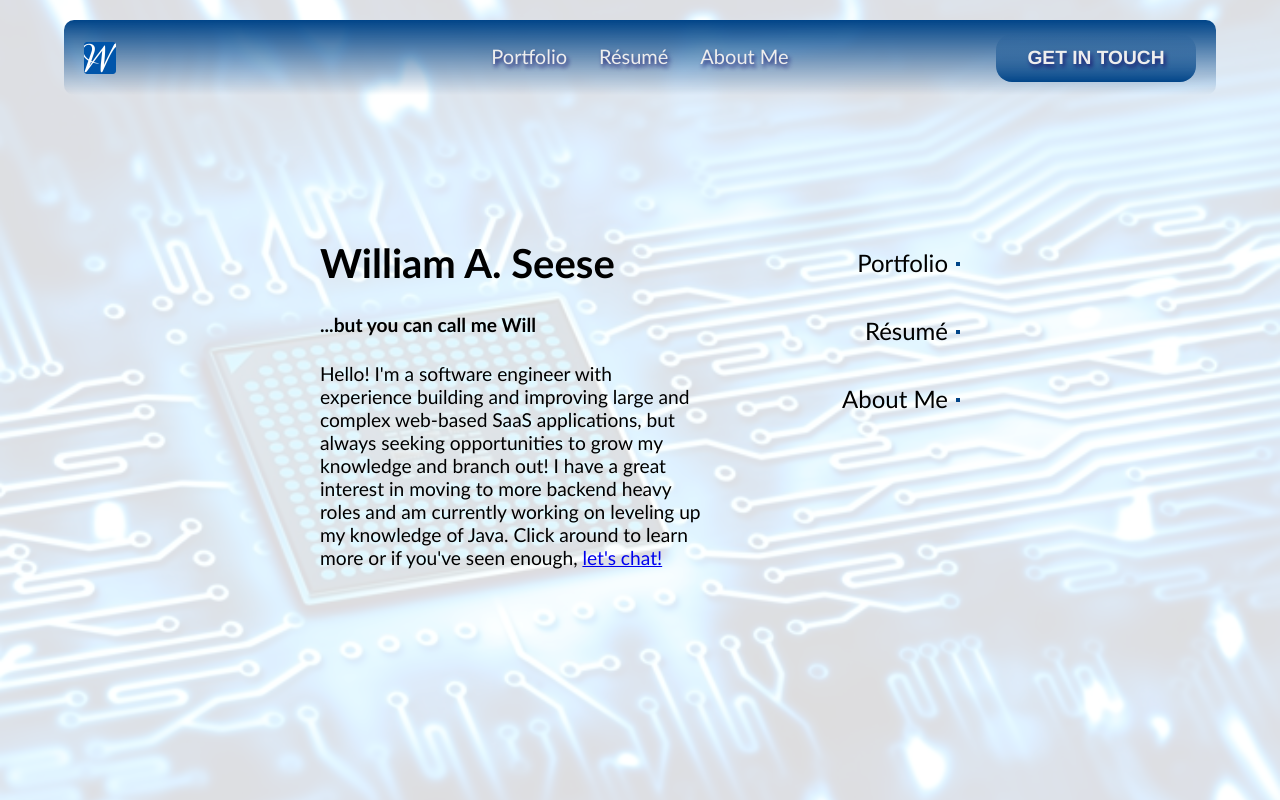
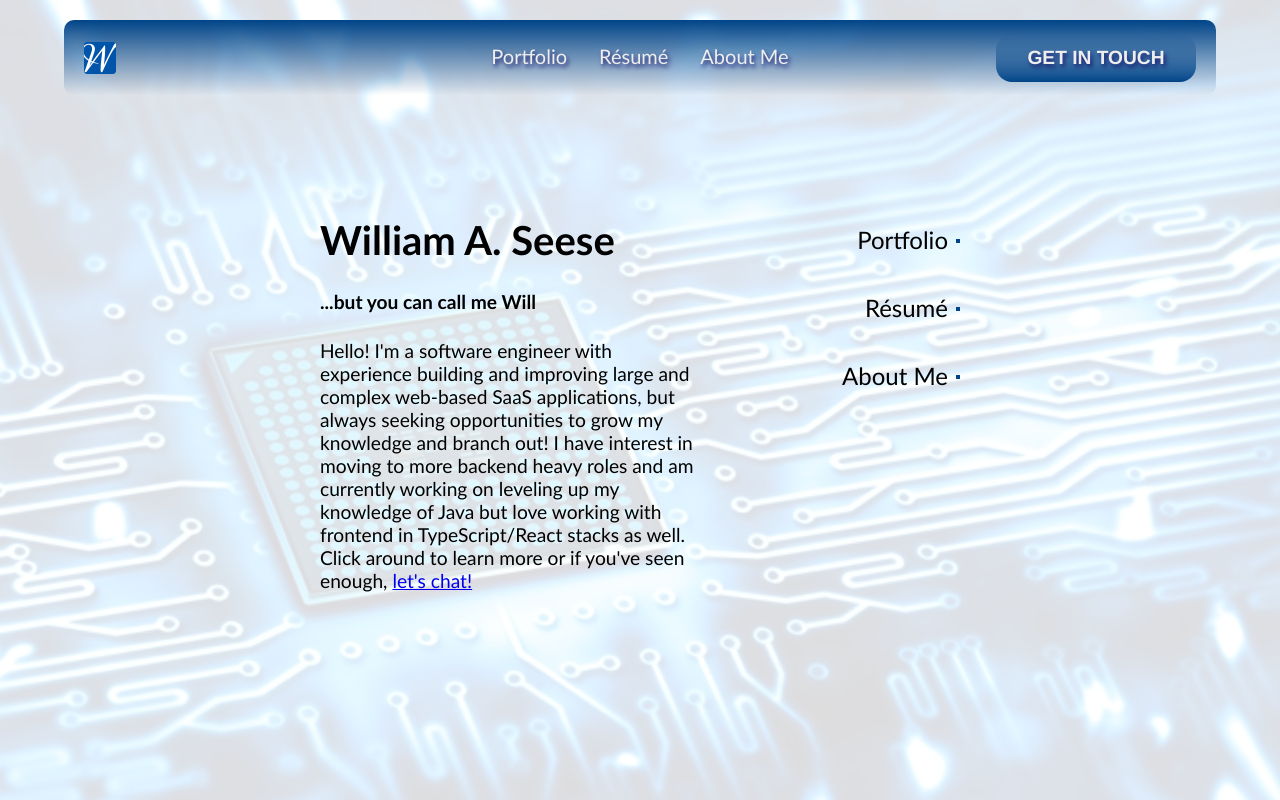
Before and after one commit to willxj36/Interactive-Resume, a React app: page / in a window 1280 px wide. Built offline with nearby package versions, Linux system fonts and the light colour scheme.

Commit message:
fix wording so it doesn't sound like I hate frontend work

```diff
--- a/package.json
+++ b/package.json
@@ -1,6 +1,6 @@
 {
   "name": "wills-interactive-resume",
-  "version": "2.0.0",
+  "version": "2.0.1",
   "description": "",
   "engines": {
     "node": "23.x"
--- a/src/client/pages/Home/Home.tsx
+++ b/src/client/pages/Home/Home.tsx
@@ -16,9 +16,10 @@ export const Home = () => {
           <h4>...but you can call me Will</h4>
           <p>
             Hello! I'm a software engineer with experience building and improving large and complex web-based SaaS
-            applications, but always seeking opportunities to grow my knowledge and branch out! I have a great interest
-            in moving to more backend heavy roles and am currently working on leveling up my knowledge of Java. Click
-            around to learn more or if you've seen enough, <Link to="/contact">let's chat!</Link>
+            applications, but always seeking opportunities to grow my knowledge and branch out! I have interest in
+            moving to more backend heavy roles and am currently working on leveling up my knowledge of Java but love
+            working with frontend in TypeScript/React stacks as well. Click around to learn more or if you've seen
+            enough, <Link to="/contact">let's chat!</Link>
           </p>
         </div>
         <div className="summary__link-container">
```
